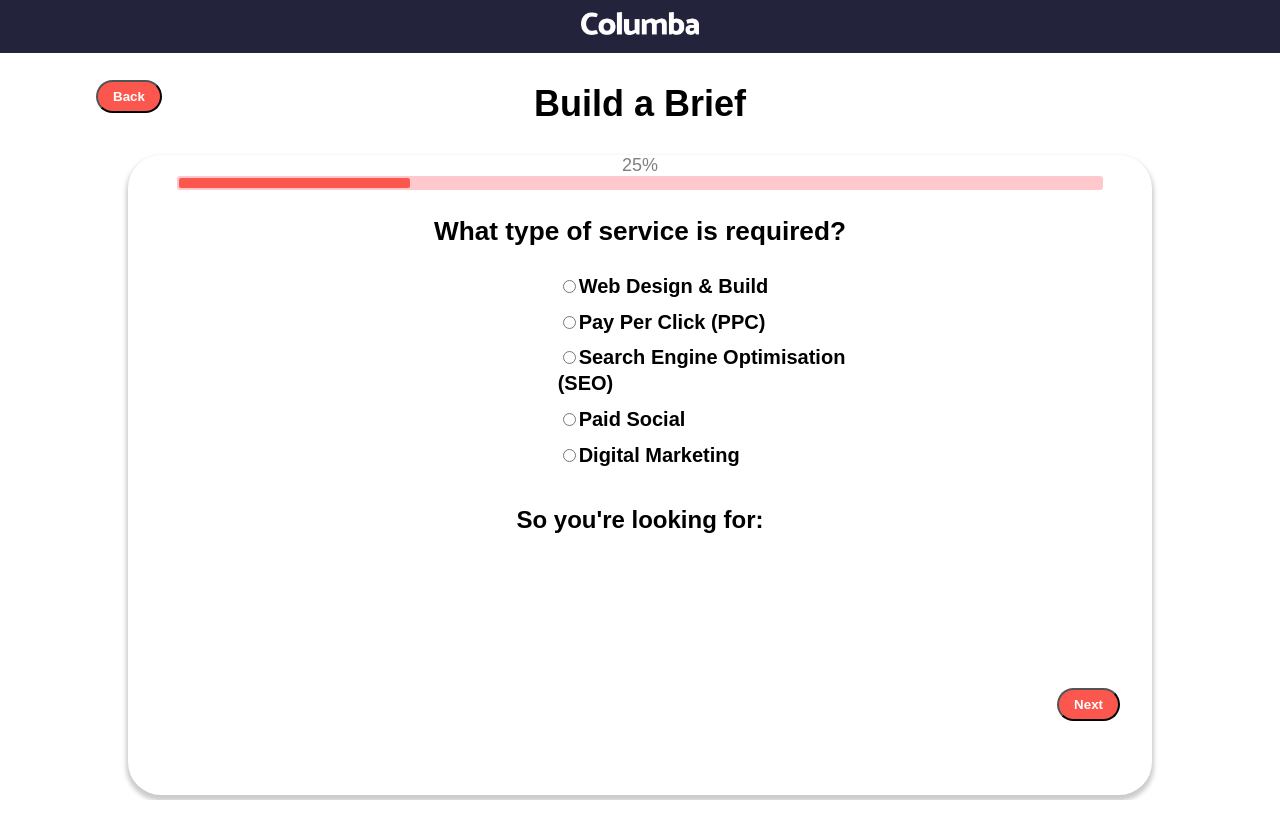
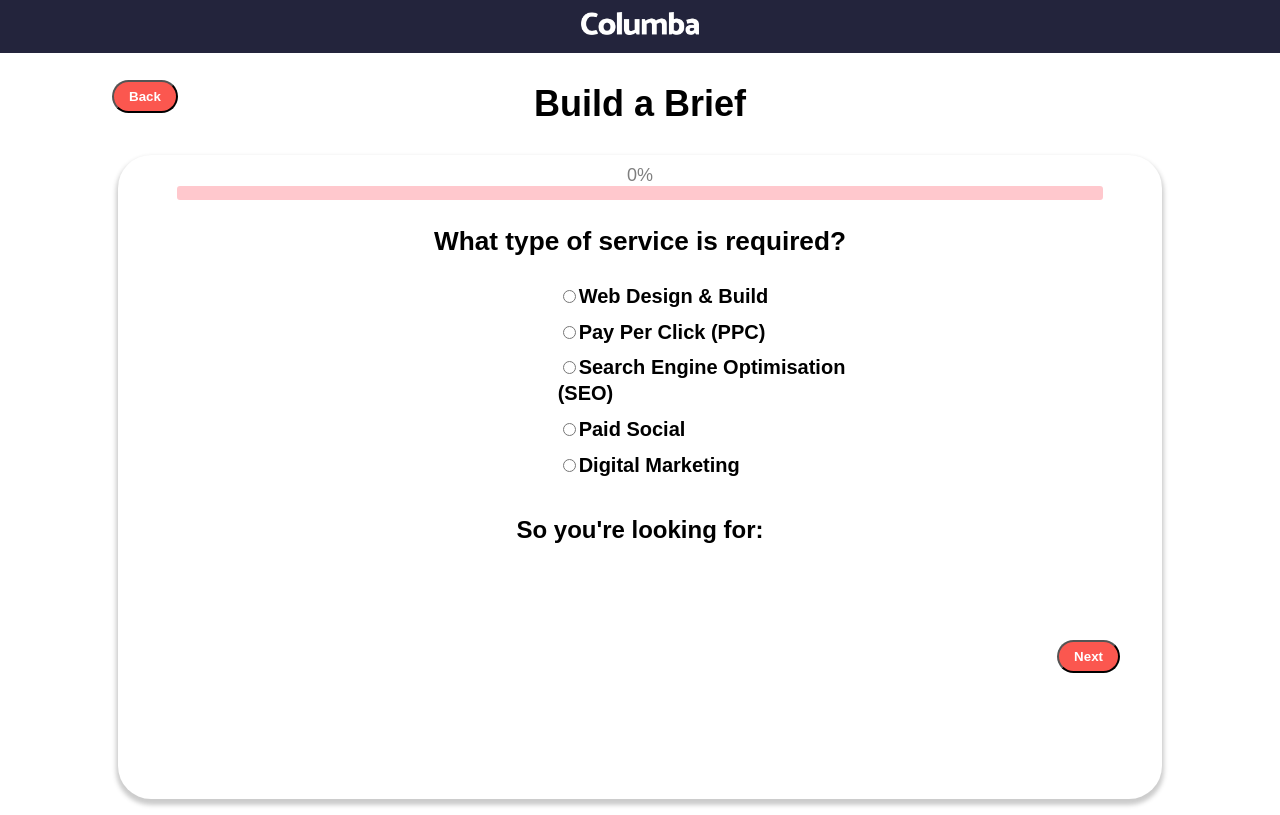
Before and after one commit to hazieon/buildabrief, a React (Create React App) app: page / in a window 1280 px wide. Built offline with nearby package versions, Linux system fonts and the light colour scheme.

Commit message:
UX/UI - responsive CSS added and progress bar percentage initial value fixed

```diff
--- a/src/App.css
+++ b/src/App.css
@@ -1,3 +1,8 @@
+h2 {
+  user-select: none;
+  cursor: pointer;
+}
+
 nav {
   font-family: sans-serif;
   font-weight: bolder;
@@ -6,6 +11,7 @@ nav {
   padding: 12px;
   margin: auto;
   cursor: pointer;
+  user-select: none;
 }
 
 body {
--- a/src/components/Panel/index.js
+++ b/src/components/Panel/index.js
@@ -104,7 +104,7 @@ function Panel() {
   // state to set and hold value of the current page
   const [currentPanel, setCurrentPanel] = useState(0);
   const [state, dispatch] = useReducer(reducer, initialState);
-  const [progress, setProgress] = useState(25);
+  const [progress, setProgress] = useState(0);
 
   console.log(state);
   function incComponent() {
@@ -133,7 +133,7 @@ function Panel() {
 
   function retractProgressBar() {
     // if not empty, SUBTRACT 1/4 progress, called on BACK button press
-    if (progress > 25) {
+    if (progress > 0) {
       setProgress(progress - 25);
     }
   }
--- a/src/components/Panel/index.module.css
+++ b/src/components/Panel/index.module.css
@@ -2,12 +2,13 @@
   box-shadow: 0px 4px 4px 2px rgba(53, 50, 50, 0.25);
   border-radius: 33px;
   font-size: 1.4rem;
-  /* padding: 0.1rem; */
   align-items: center;
   place-items: center;
   margin: auto;
+  margin-bottom: 1rem;
+  padding: 10px;
   width: 80vw;
-  min-height: 80vh;
+  min-height: 78vh;
   overflow: visible;
 }
 
@@ -32,19 +33,19 @@ button:hover {
   border-radius: 25px;
   position: absolute;
   /* left: 15%; */
-  left: 6rem;
-  top: 5rem;
+  /* left: 6rem;
+  top: 5rem; */
 }
 .nextButton {
   padding: 7px 15px;
   border-radius: 25px;
   position: absolute;
-  right: 10rem;
-  top: 43rem;
+  /* right: 10rem;
+  top: 38rem; */
 }
 
 .downloadButton {
-  margin-top: 2rem;
+  margin-top: 1rem;
   padding: 10px 20px;
   border-radius: 10px;
   cursor: pointer;
@@ -121,3 +122,46 @@ label {
   margin-left: 25%;
   text-align: left;
 }
+
+@media only screen and (max-width: 668px) {
+  .backButton {
+    left: 2rem;
+    top: 4rem;
+  }
+  .nextButton {
+    right: 4rem;
+    top: 38rem;
+  }
+}
+
+@media only screen and (min-width: 669px) {
+  .backButton {
+    left: 5rem;
+    top: 5rem;
+  }
+  .nextButton {
+    right: 6rem;
+    top: 39rem;
+  }
+}
+@media only screen and (min-width: 830px) {
+  .backButton {
+    left: 5rem;
+    top: 5rem;
+  }
+  .nextButton {
+    right: 7rem;
+    top: 40rem;
+  }
+}
+
+@media only screen and (min-width: 1000px) {
+  .backButton {
+    left: 7rem;
+    top: 5rem;
+  }
+  .nextButton {
+    right: 10rem;
+    top: 40rem;
+  }
+}
--- a/src/components/Types/index.js
+++ b/src/components/Types/index.js
@@ -19,9 +19,7 @@ function Types({ options, typeSetter }) {
                 typeSetter(event);
                 console.log(item);
               }}
-            >
-              {/* {item} */}
-            </input>
+            ></input>
             <label>{item}</label>
             <br />
           </div>
```
